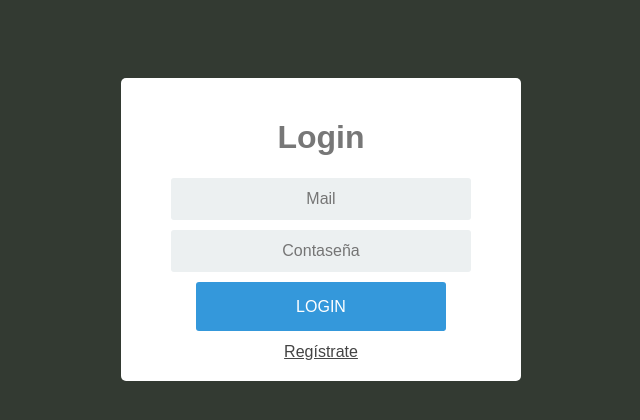
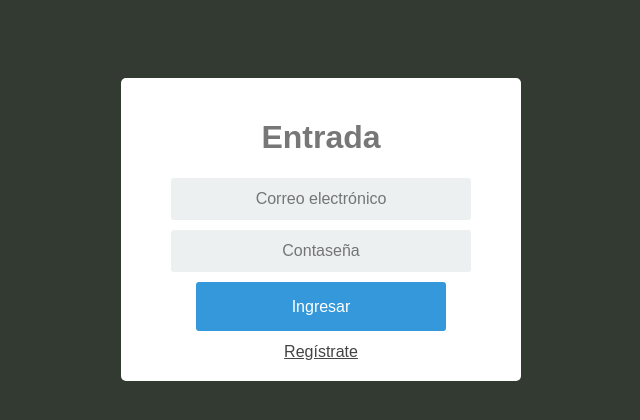
Before and after one commit to decyt-tdf/muralmalvinas, a website: page public/panel/index.html in a window 1280 px wide. Shown: the whole page, without its empty margins (319-959 px from the left). Drawn offline with Linux system fonts and the light colour scheme.

Commit message:
corrección de textos en el panel

```diff
--- a/public/panel/index.html
+++ b/public/panel/index.html
@@ -11,19 +11,19 @@
 	<div class="login">
 		<div class="login-screen">
 			<div class="app-title">
-				<h1>Login</h1>
+				<h1>Entrada</h1>
 			</div>
 
 <div class="login-form">
 	<div class="control-group">
-	<input id="user" type="text" class="login-field" value="" placeholder="Mail" name="user" required>
+	<input id="user" type="text" class="login-field" value="" placeholder="Correo electrónico" name="user" required>
 	<label class="login-field-icon fui-user" for="login-name"></label>
 	</div>
 	<div class="control-group">
 	<input id="pass" type="password" class="login-field" value="" placeholder="Contaseña" name="pass" required>
 	<label class="login-field-icon fui-lock" for="login-pass"></label>
 	</div>
-	<input class="btn btn-primary btn-large btn-block" onclick="usuario()" value="LOGIN" type="submit">
+	<input class="btn btn-primary btn-large btn-block" onclick="usuario()" value="Ingresar" type="submit">
 	<a class="login-link" href="./registrar.html">Regístrate</a>
 	</div>
 
```
Also changed, not shown: public/index.html (+3 -1 lines), public/panel/registrar.html (+1 -2 lines).
